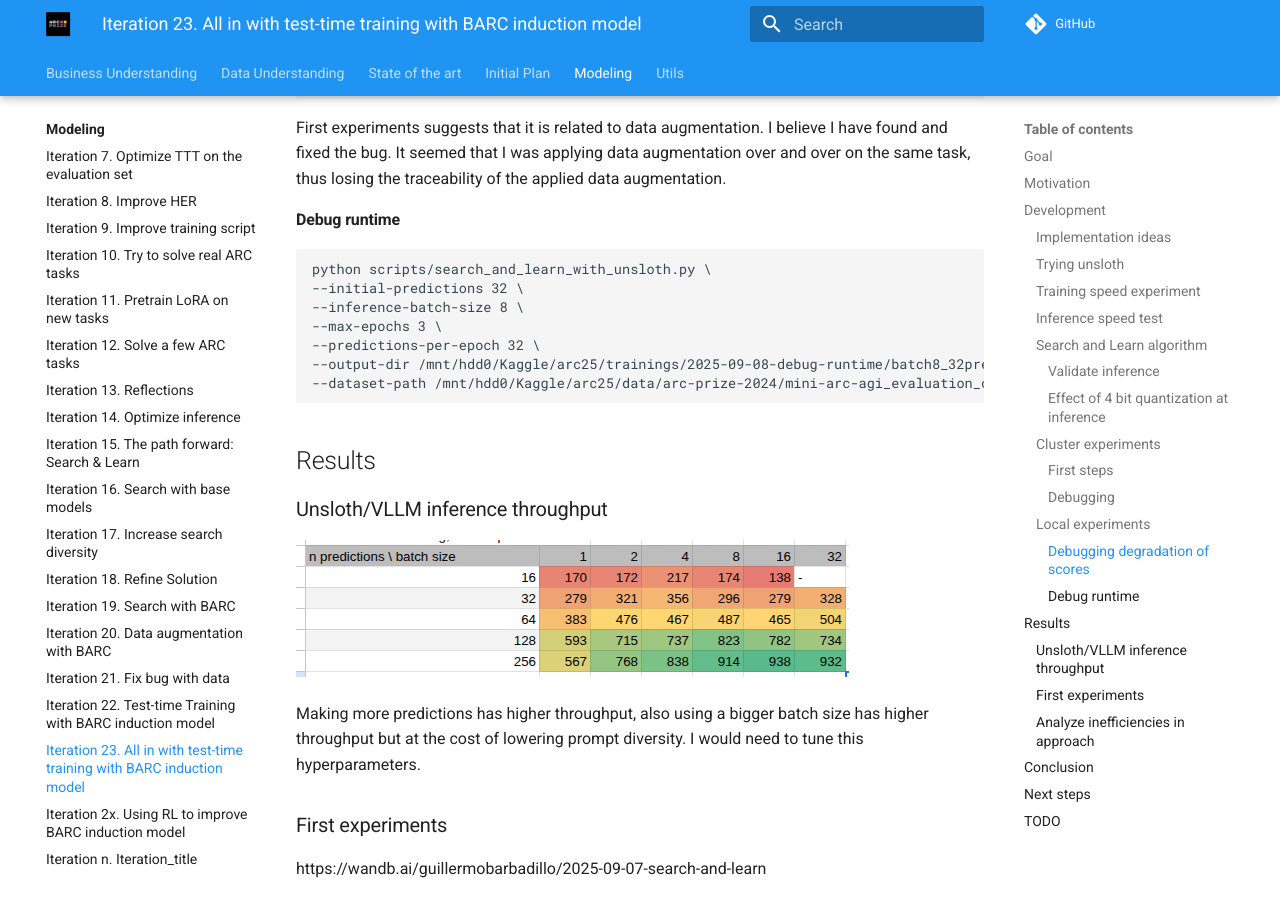
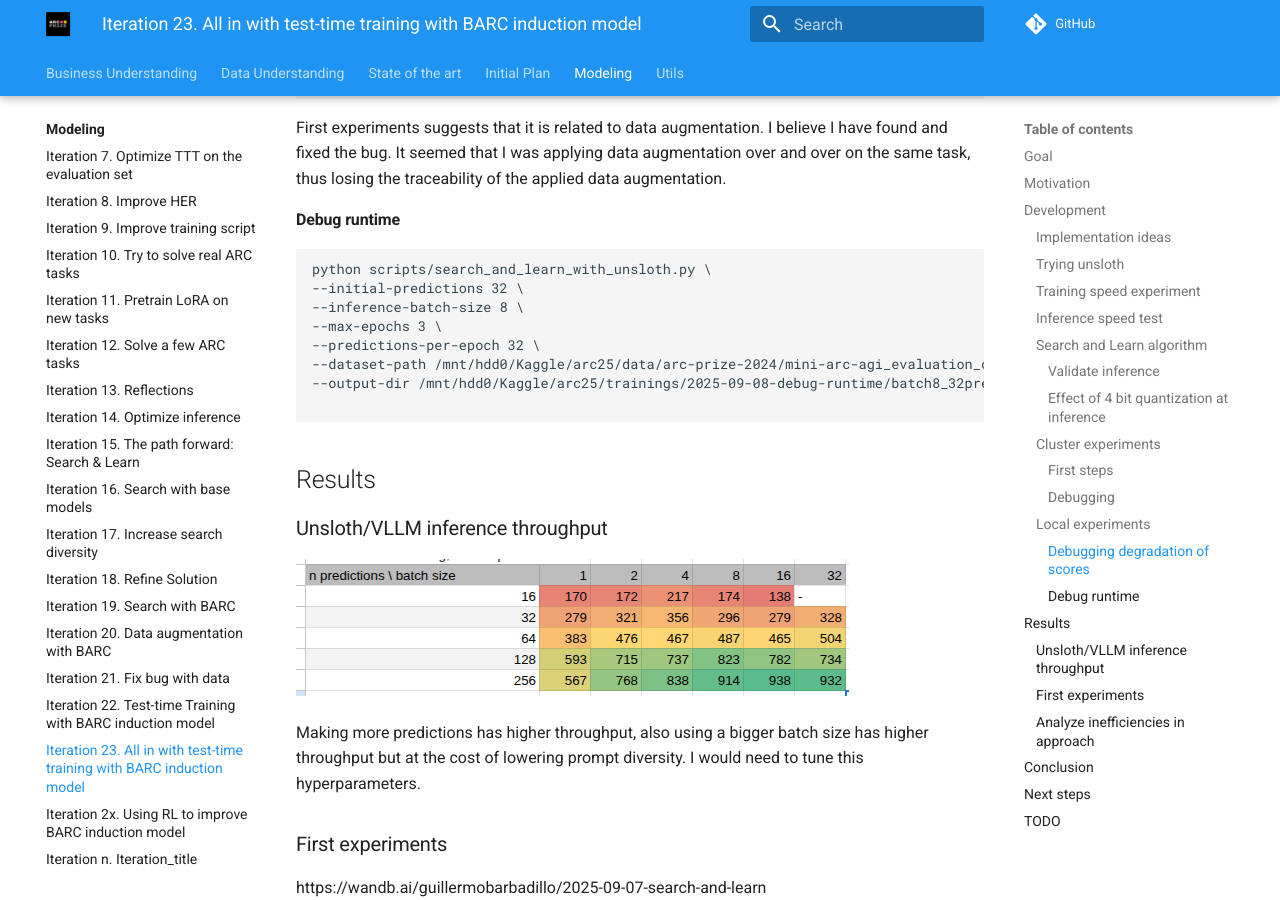
Before and after one commit to ironbar/arc25, an MkDocs documentation site: the page built from docs/modeling/Iteration_23_ttt_BARC_v2.md, in a window 1280 px wide and 900 px high, scrolled down 6074 px. Built offline with MkDocs 1.6.1 and Material for MkDocs 9.7.7, drawn with Linux system fonts in a browser that asks for light colours; comment, search, counter and statistics services are not loaded.

````diff
--- a/docs/modeling/Iteration_23_ttt_BARC_v2.md
+++ b/docs/modeling/Iteration_23_ttt_BARC_v2.md
@@ -292,8 +292,9 @@ python scripts/search_and_learn_with_unsloth.py \
 --inference-batch-size 8 \
 --max-epochs 3 \
 --predictions-per-epoch 32 \
---output-dir /mnt/hdd0/Kaggle/arc25/trainings/2025-09-08-debug-runtime/batch8_32preds_3epochs \
---dataset-path /mnt/hdd0/Kaggle/arc25/data/arc-prize-2024/mini-arc-agi_evaluation_challenges.json
+--dataset-path /mnt/hdd0/Kaggle/arc25/data/arc-prize-2024/mini-arc-agi_evaluation_challenges.json \
+--output-dir /mnt/hdd0/Kaggle/arc25/trainings/2025-09-08-debug-runtime/batch8_32preds_3epochs
+
 ```
 
 ## Results
````
Also changed, not shown: 1 other file.
